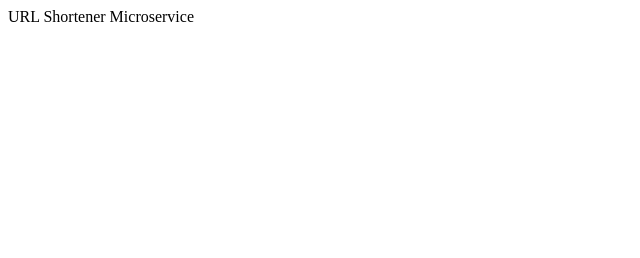
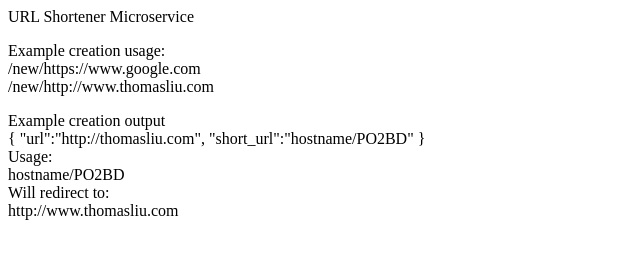
Before and after one commit to tsmliu213/url-shortener-api, a website: page static/index.html in a window 1280 px wide. Shown: the whole page, without its empty margins (0-640 px from the left). Drawn offline with Linux system fonts and the light colour scheme.

Commit message:
index page usage update

```diff
--- a/static/index.html
+++ b/static/index.html
@@ -1 +1,22 @@
 URL Shortener Microservice
+<p>
+    Example creation usage:
+    <br>
+    /new/https://www.google.com
+    <br>
+    /new/http://www.thomasliu.com
+</p>
+
+<p>
+    Example creation output
+    <br>
+    { "url":"http://thomasliu.com", "short_url":"hostname/PO2BD" }
+    <br>
+    Usage:
+    <br>
+    hostname/PO2BD
+    <br>
+    Will redirect to:
+    <br>
+    http://www.thomasliu.com
+</p>
```
